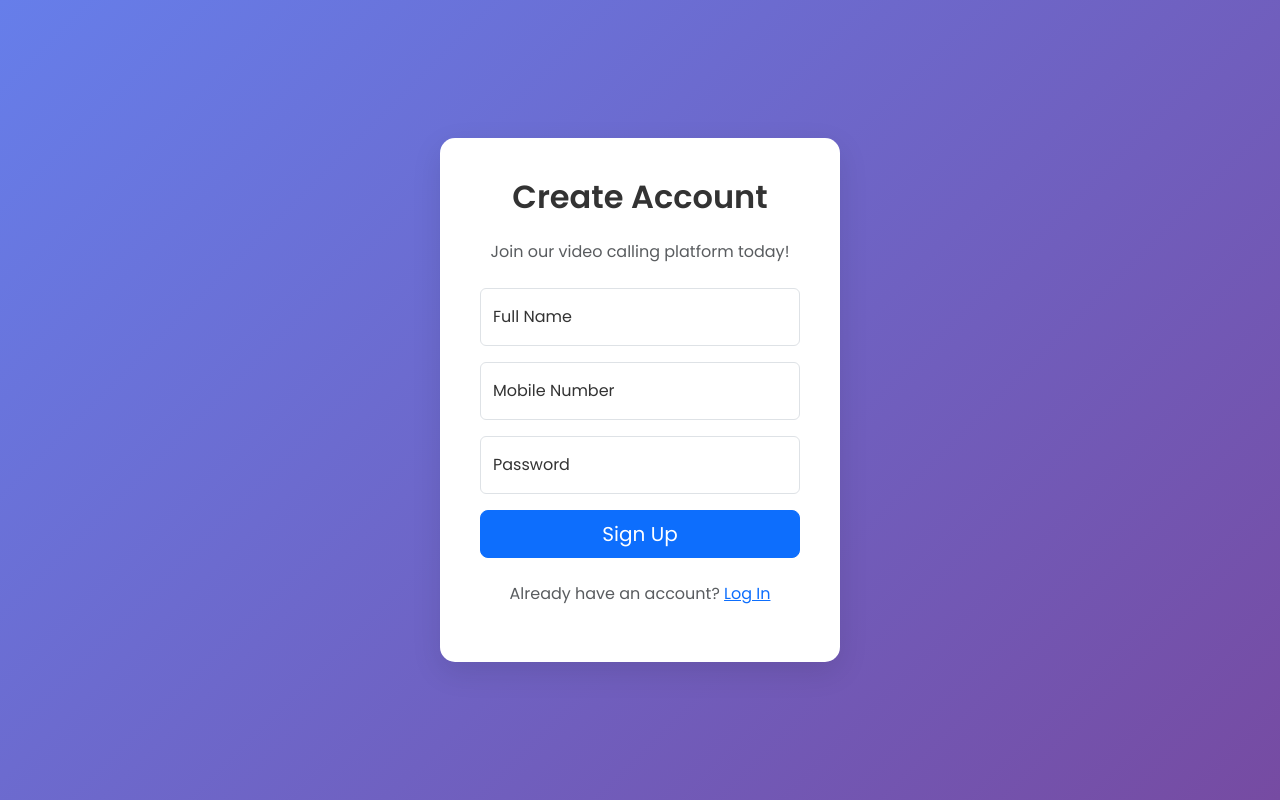
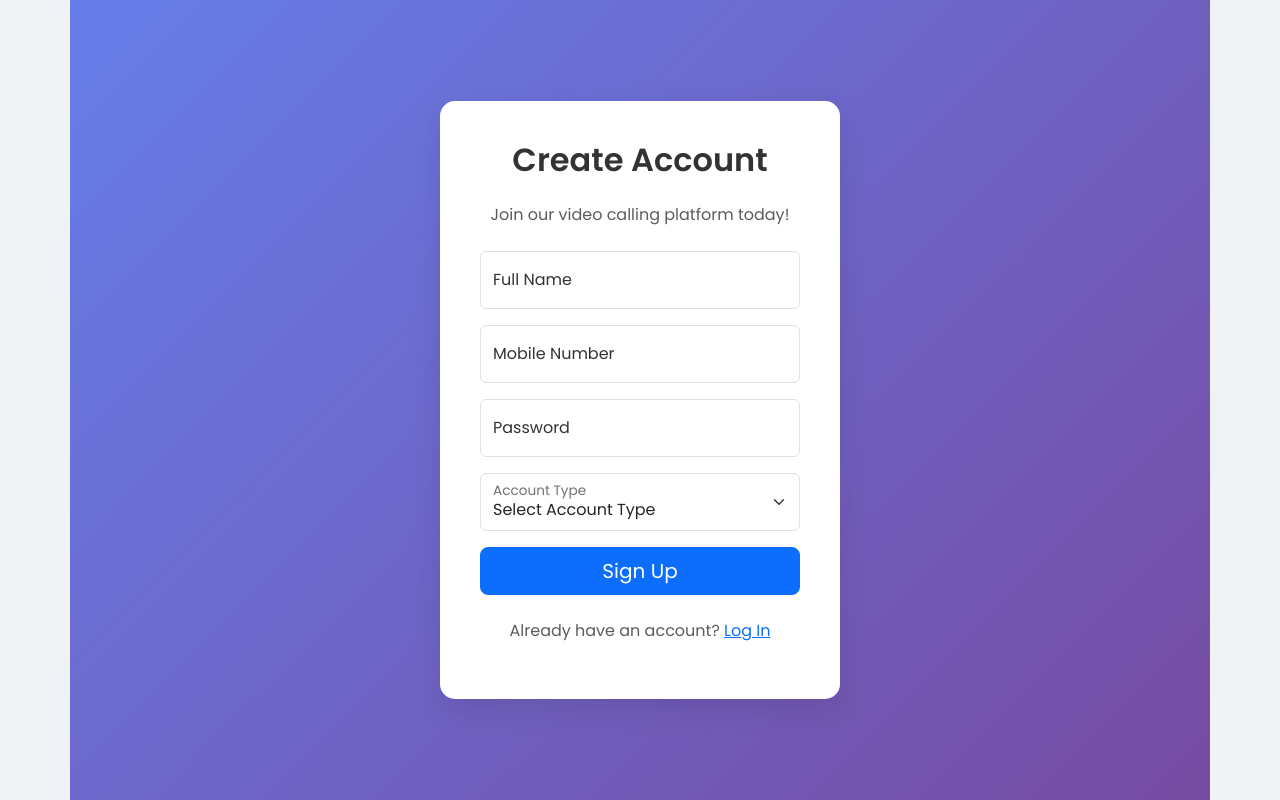
Before and after one commit to Shanmukh-dev/SIH-2025, a Python web app: template templates/signup.html in a window 1280 px wide. Run offline with Jinja, Linux system fonts and the light colour scheme; the template is opened without the code that fills it, so the values that code supplies are empty.

Commit message:
Addig account type to signup page

```diff
--- a/app.py
+++ b/app.py
@@ -2,7 +2,7 @@ import os
 from flask import Flask, render_template, request, jsonify, redirect, url_for
 from flask_sqlalchemy import SQLAlchemy
 from flask_login import UserMixin, login_user, LoginManager, login_required, logout_user, current_user
-from flask_bcrypt import Bcrypt
+
 from flask_socketio import SocketIO, join_room, leave_room, emit
 from flask_cors import CORS
 
@@ -34,6 +34,7 @@ class User(db.Model, UserMixin):
     name = db.Column(db.String(100), nullable=False)
     mobile = db.Column(db.String(20), unique=True, nullable=False)
     password = db.Column(db.String(100), nullable=False)
+    account_type = db.Column(db.String(20), nullable=False)
 
 class Contact(db.Model):
     id = db.Column(db.Integer, primary_key=True)
@@ -79,12 +80,13 @@ def signup():
         name = data.get('name')
         mobile = data.get('mobile')
         password = data.get('password')
+        account_type = data.get('account_type')
 
         if User.query.filter_by(mobile=mobile).first():
             return jsonify({'success': False, 'message': 'Mobile number already registered.'}), 409
 
         hashed_password = bcrypt.generate_password_hash(password).decode('utf-8')
-        new_user = User(name=name, mobile=mobile, password=hashed_password)
+        new_user = User(name=name, mobile=mobile, password=hashed_password, account_type=account_type)
         db.session.add(new_user)
         db.session.commit()
         return jsonify({'success': True, 'message': 'User registered successfully!'}), 201
--- a/requirements.txt
+++ b/requirements.txt
@@ -13,8 +13,7 @@ Flask-Bcrypt
 Flask-SocketIO
 Flask-Cors
 python-engineio
-gevent
-gevent-websocket
+
 Flask==2.2.3
 Flask-SQLAlchemy==3.0.3
 Flask-Login==0.6.2
--- a/static/js/auth.js
+++ b/static/js/auth.js
@@ -50,6 +50,7 @@ document.addEventListener('DOMContentLoaded', () => {
         const name = document.getElementById('name').value;
         const mobile = document.getElementById('mobile').value;
         const password = document.getElementById('password').value;
+        const account_type = document.getElementById('account_type').value;
 
         try {
             const response = await fetch('/signup', {
@@ -57,7 +58,7 @@ document.addEventListener('DOMContentLoaded', () => {
                 headers: {
                     'Content-Type': 'application/json'
                 },
-                    body: JSON.stringify({ name, mobile, password })
+                body: JSON.stringify({ name, mobile, password, account_type })
             });
 
             const data = await response.json();
--- a/templates/signup.html
+++ b/templates/signup.html
@@ -11,7 +11,7 @@
     <link rel="stylesheet" href="{{ url_for('static', filename='css/style.css') }}">
 </head>
 <body>
-    <div class="auth-container">
+    <div class="auth-container container">
         <div class="auth-card">
             <h2 class="text-center mb-4">Create Account</h2>
             <p class="text-center text-muted mb-4">Join our video calling platform today!</p>
@@ -27,6 +27,15 @@
     <div class="form-floating mb-3">
         <input type="password" class="form-control" id="password" placeholder="Password" required>
         <label for="password">Password</label>
+    </div>
+    <div class="form-floating mb-3">
+        <select class="form-select" id="account_type" required>
+            <option value="" disabled selected>Select Account Type</option>
+            <option value="patient">Patient</option>
+            <option value="pharmacist">Pharmacist</option>
+            <option value="doctor">Doctor</option>
+        </select>
+        <label for="account_type">Account Type</label>
     </div>
     <button type="submit" class="btn btn-primary w-100 btn-lg">Sign Up</button>
 </form>
```
Lines whose indentation alone changed are shown as unchanged.
